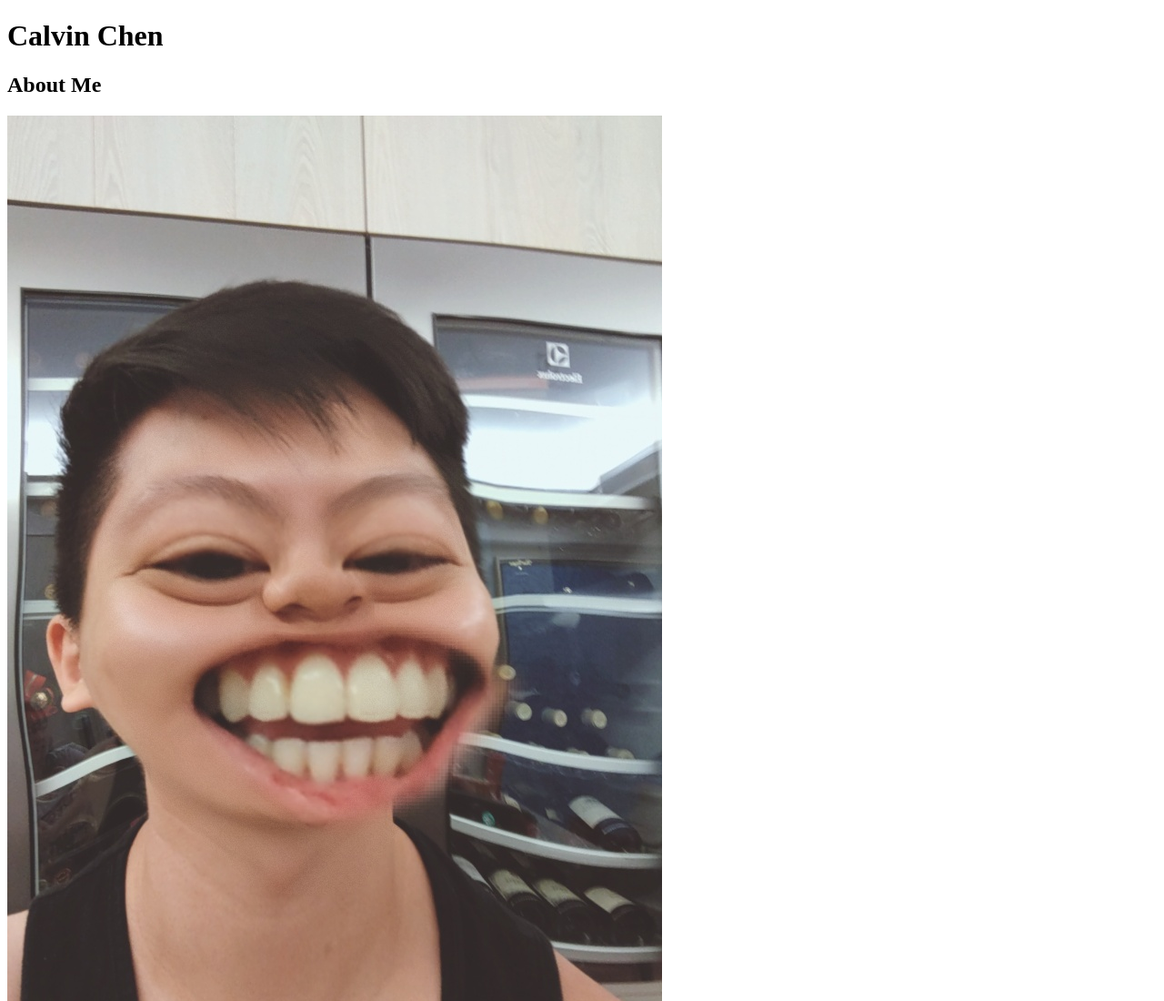
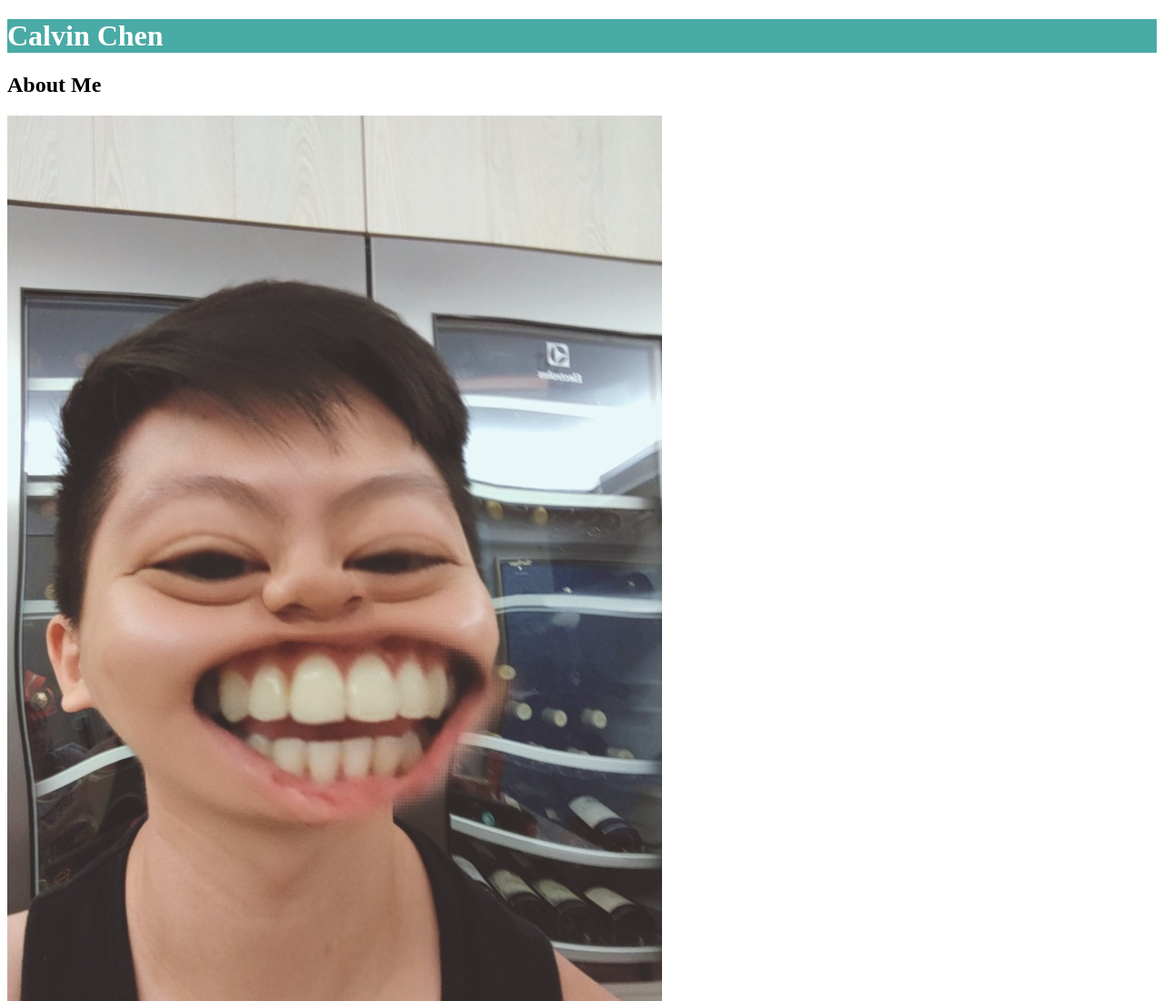
Before and after one commit to special221/Basic-Portfolio, a plain HTML site: page index.html in a window 1280 px wide. Shown: the top 1100 px of the page at 91% size. Drawn offline with Linux system fonts and the light colour scheme; files that its build step writes are made by us from their sources; a script that the page names is missing.

Commit message:
third commit

```diff
--- a/assets/css/style.css
+++ b/assets/css/style.css
@@ -0,0 +1,4 @@
+h1 {
+background-color: #4aaaa5;
+color: #ffffff;
+}
--- a/index.html
+++ b/index.html
@@ -5,7 +5,7 @@
     <meta http-equiv="X-UA-Compatible" content="IE=edge">
     <title>About</title>
     <meta name="viewport" content="width=device-width, initial-scale=1">
-    <link rel="stylesheet" type="text/css" media="screen" href="main.css" />
+    <link rel="stylesheet" type="text/css" media="screen" href="style.css" />
     <script src="main.js"></script>
 </head>
 <body>
```
Also changed, not shown: contact.html (+1 -1 lines), portfolio.html (+1 -1 lines).
